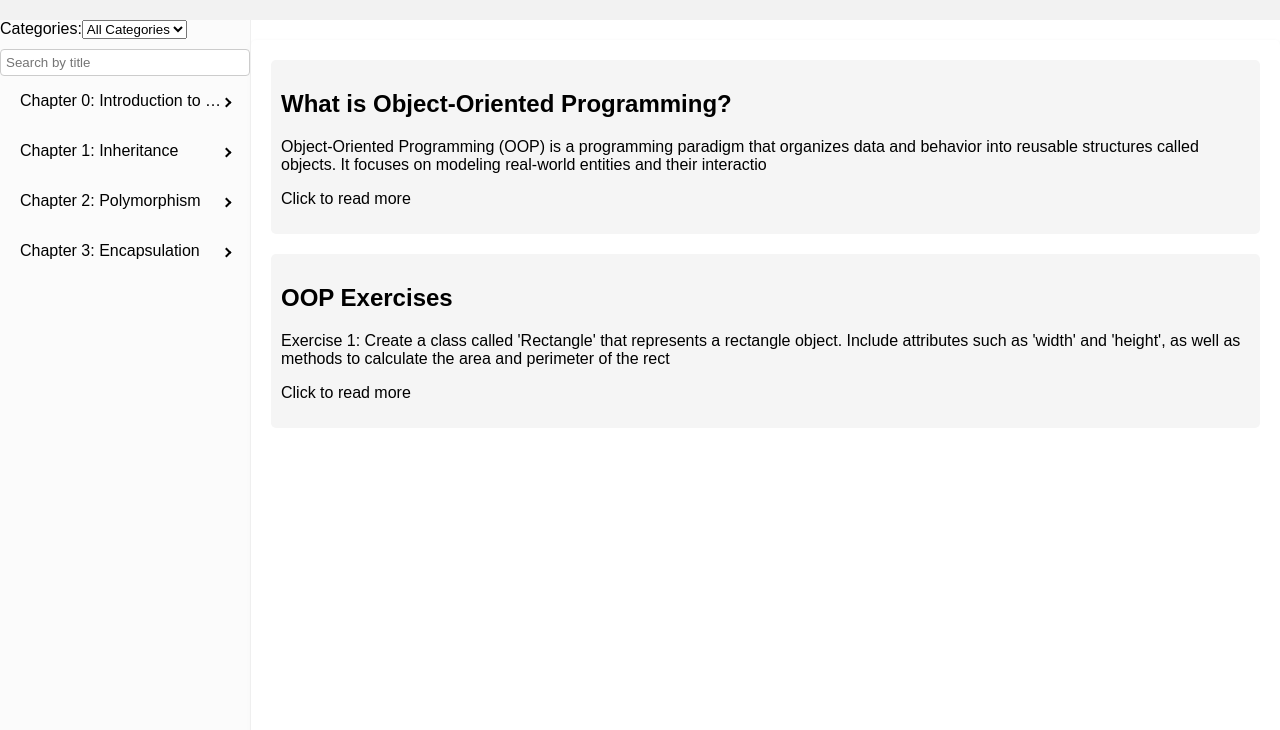
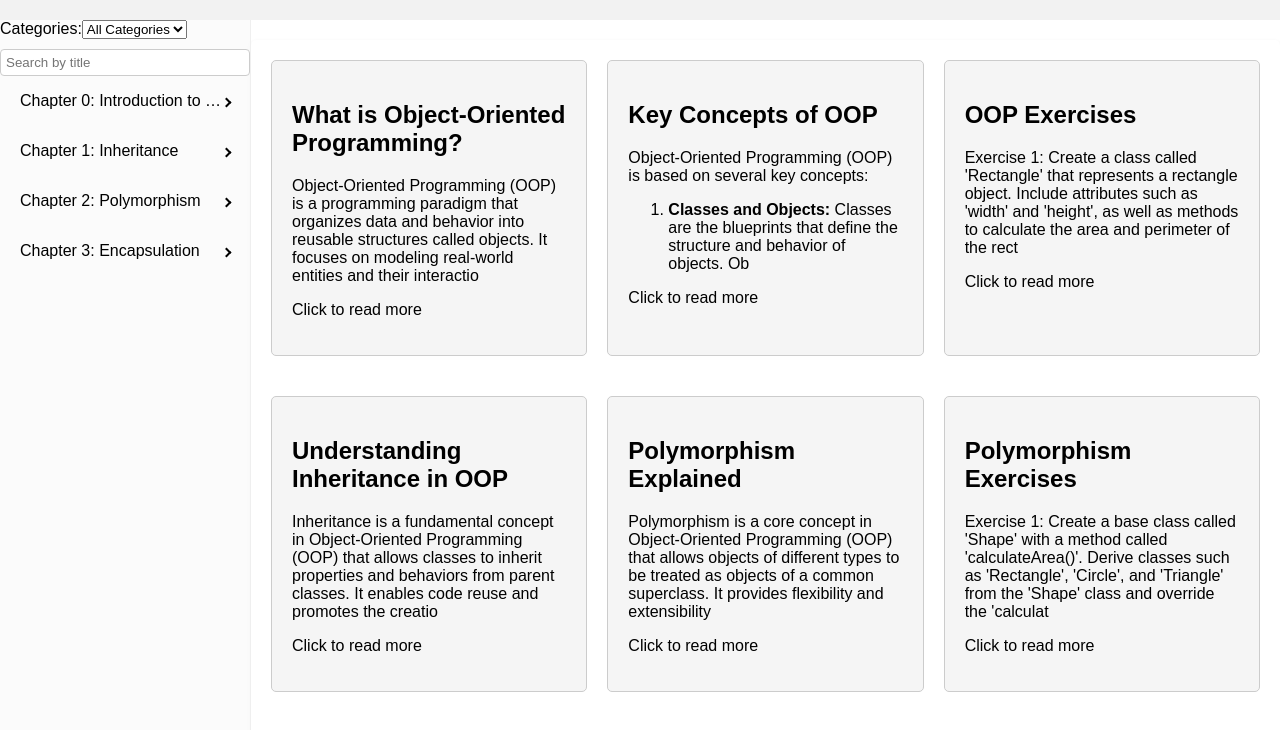
Before and after one commit to hieutrtr/kr_final, a React (Create React App) app in the folder workspace/: page / in a window 1280 px wide. Shown: the top 730 px of the page. Built offline with nearby package versions, Linux system fonts and the light colour scheme.

Commit message:
Refactor ContentArea to display featured articles in a grid layout and update CSS for featured articles.
# Aider chat conversation:

```diff
--- a/workspace/src/components/ContentArea.css
+++ b/workspace/src/components/ContentArea.css
@@ -6,12 +6,19 @@
   box-shadow: 0 2px 4px rgba(0, 0, 0, 0.1);
 }
 
+.featired-container {
+  display: grid;
+  grid-template-columns: repeat(3, 1fr);
+  grid-gap: 20px;
+}
+
 .featured-article {
   margin-bottom: 20px;
-  padding: 10px;
+  padding: 20px;
   background-color: #f5f5f5;
   border-radius: 5px;
   cursor: pointer;
+  border: 1px solid #ccc;
 }
 
 .featured-article:hover {
--- a/workspace/src/components/ContentArea.js
+++ b/workspace/src/components/ContentArea.js
@@ -16,7 +16,7 @@ function ContentArea({ selectedChapterId, selectedArticleId, selectedCategory, o
       ) : (
         <div>
           {featuredArticles.length > 0 ? (
-            <div className="featured-articles">
+            <div className="featured-articles featired-container">
               {featuredArticles.map((article, index) => (
                 <div key={article.id} onClick={() => onArticleSelect(article.chapter, article.id)} className={`featured-article ${index % 2 === 0 ? 'even' : 'odd'}`}>
                   <h2>{article.title}</h2>
```
Also changed, not shown: workspace/src/data/ArticlesMock.js (+8 -4 lines).
